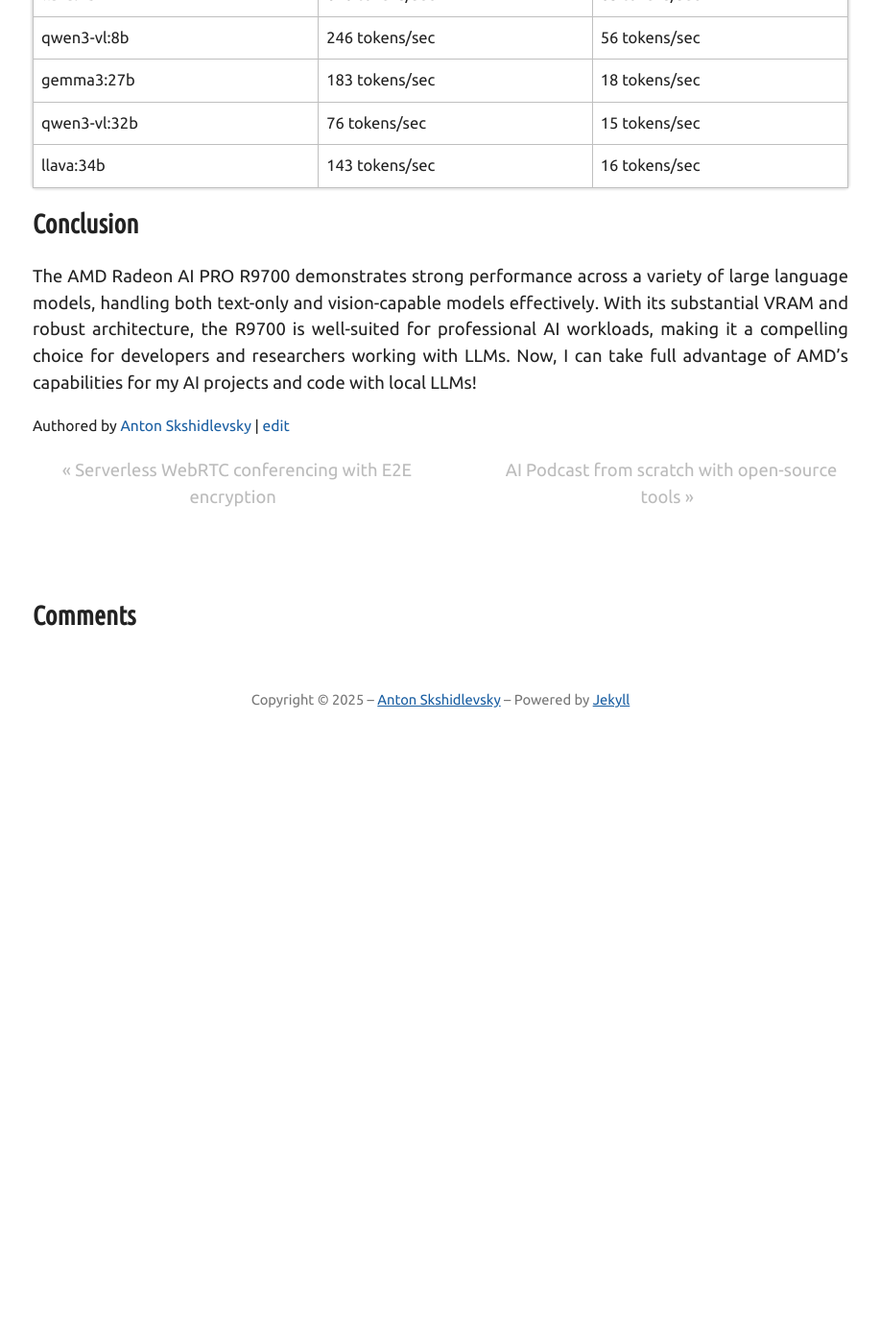
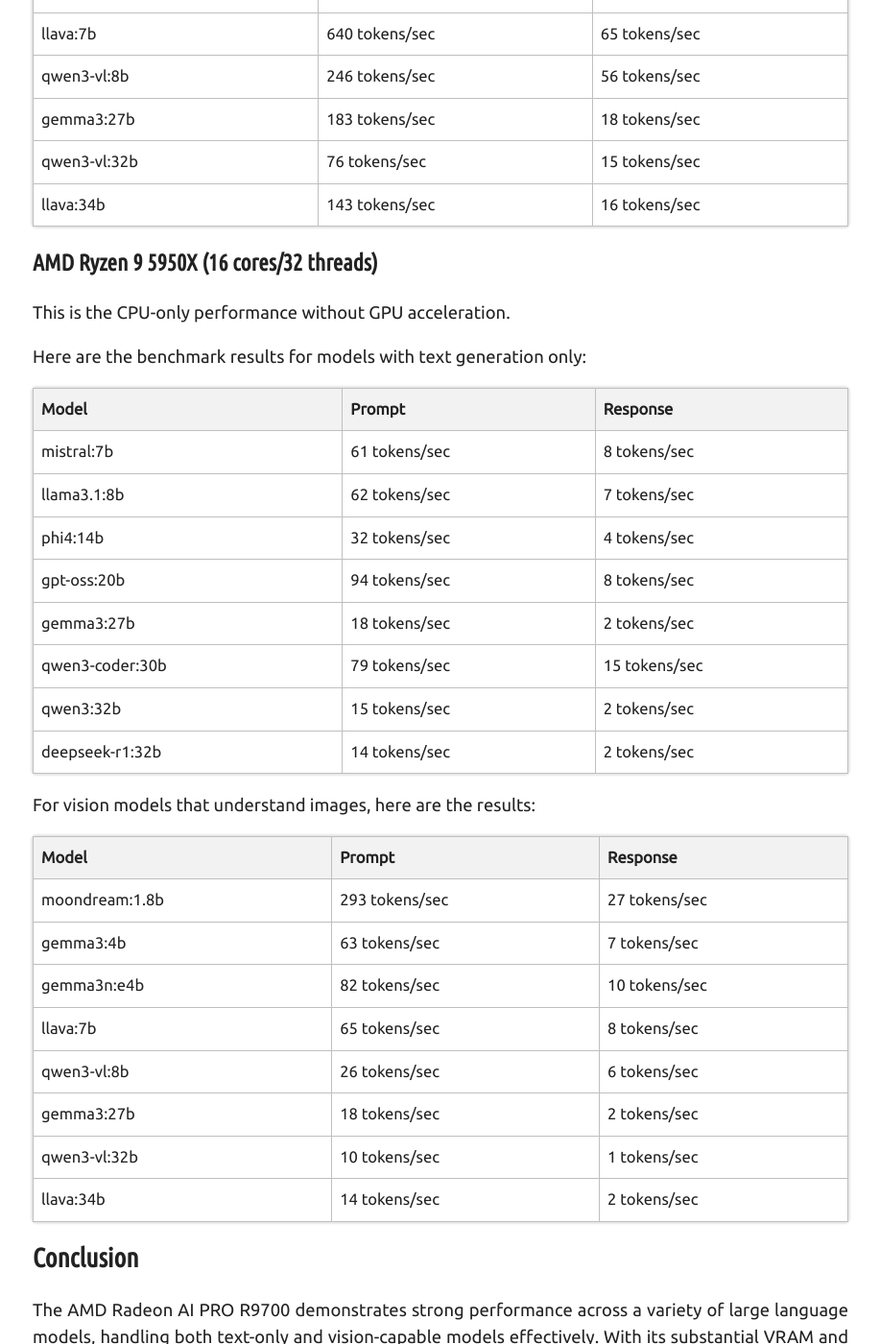
Before and after one commit to meefik/meefik.github.io, a Jekyll site: the page built from _posts/2025-11-15-llms-performance-on-amdgpu.md, in a window 1280 px wide and 1400 px high, scrolled down 4731 px. Shown: the whole window at 96% size, without its empty margins (181-1098 px from the left). Built offline with Jekyll 4.4.1, drawn with Linux system fonts in a browser that asks for light colours; comment, search, counter and statistics services are not loaded; before the commit the page ends 5532 px from its top, so only the background shows below that; some of the changed text lies outside the part shown.

Commit message:
Add the CPU-only LLMs benchmark

```diff
--- a/_posts/2025-11-15-llms-performance-on-amdgpu.md
+++ b/_posts/2025-11-15-llms-performance-on-amdgpu.md
@@ -78,7 +78,15 @@
 
 `Tell me a story about a brave knight who saves a village from a dragon.`
 
-Here are the benchmark results:
+For vision models that understand images, I used this image with the following prompt:
+
+`What is in this picture?`
+
+![image-example](/assets/images/meefik-at-work.png)
+
+### AMD Radeon AI PRO R9700 (32 GB VRAM, RDNA 4)
+
+Here are the benchmark results for models with text generation only:
 
 | Model            | VRAM usage | Prompt          | Response       |
 |------------------|------------|-----------------|----------------|
@@ -138,6 +140,36 @@
 | qwen3-vl:32b     | 76 tokens/sec   | 15 tokens/sec  |
 | llava:34b        | 143 tokens/sec  | 16 tokens/sec  |
 
+### AMD Ryzen 9 5950X (16 cores/32 threads)
+
+This is the CPU-only performance without GPU acceleration.
+
+Here are the benchmark results for models with text generation only:
+
+| Model            | Prompt          | Response       |
+|------------------|-----------------|----------------|
+| mistral:7b       | 61 tokens/sec   | 8 tokens/sec   |
+| llama3.1:8b      | 62 tokens/sec   | 7 tokens/sec   |
+| phi4:14b         | 32 tokens/sec   | 4 tokens/sec   |
+| gpt-oss:20b      | 94 tokens/sec   | 8 tokens/sec   |
+| gemma3:27b       | 18 tokens/sec   | 2 tokens/sec   |
+| qwen3-coder:30b  | 79 tokens/sec   | 15 tokens/sec  |
+| qwen3:32b        | 15 tokens/sec   | 2 tokens/sec   |
+| deepseek-r1:32b  | 14 tokens/sec   | 2 tokens/sec   |
+
+For vision models that understand images, here are the results:
+
+| Model            | Prompt          | Response       |
+|------------------|-----------------|----------------|
+| moondream:1.8b   | 293 tokens/sec  | 27 tokens/sec  |
+| gemma3:4b        | 63 tokens/sec   | 7 tokens/sec   |
+| gemma3n:e4b      | 82 tokens/sec   | 10 tokens/sec  |
+| llava:7b         | 65 tokens/sec   | 8 tokens/sec   |
+| qwen3-vl:8b      | 26 tokens/sec   | 6 tokens/sec   |
+| gemma3:27b       | 18 tokens/sec   | 2 tokens/sec   |
+| qwen3-vl:32b     | 10 tokens/sec   | 1 tokens/sec   |
+| llava:34b        | 14 tokens/sec   | 2 tokens/sec   |
+
 ## Conclusion
 
 The AMD Radeon AI PRO R9700 demonstrates strong performance across a variety of large language models, handling both text-only and vision-capable models effectively. With its substantial VRAM and robust architecture, the R9700 is well-suited for professional AI workloads, making it a compelling choice for developers and researchers working with LLMs. Now, I can take full advantage of AMD's capabilities for my AI projects and code with local LLMs!
--- a/_sass/base/_typography.scss
+++ b/_sass/base/_typography.scss
@@ -133,16 +133,6 @@
       list-style-type: lower-roman;
       margin-bottom: 0px;
     }
-  }
-}
-
-ul,
-ol {
-
-  &,
-  ul,
-  ol {
-    margin-left: 1.3em;
   }
 }
 
```
Also changed, not shown: other parts of _posts/2025-11-15-llms-performance-on-amdgpu.md (+2 -8 lines), assets/images/llm-performance.png.
